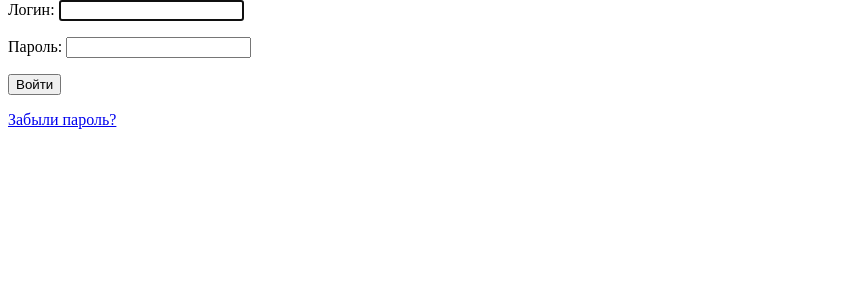
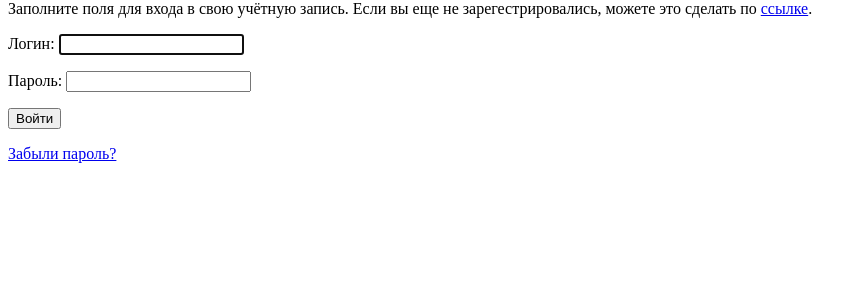
Before and after one commit to ilya-baykov/social_web, a Django app: page /account/login/ in a window 1280 px wide. Shown: the part 42-342 px from the top of the page, without its empty margins (0-867 px from the left). Run offline with Django 4.2, Linux system fonts and the light colour scheme.

Commit message:
Добавил переход на страницу регистрации

```diff
--- a/bookmarks/account/templates/registration/login.html
+++ b/bookmarks/account/templates/registration/login.html
@@ -5,7 +5,8 @@
 
 {% block content %}
 {% include 'account/includes/header_registration_block.html' %}
-
+<p>Заполните поля для входа в свою учётную запись. Если вы еще не зарегестрировались, можете это сделать по
+    <a href="{% url 'register' %}">ссылке</a>.</p>
 <form action="{% url 'login' %}" method="post">
     {{form.as_p}}
     {% csrf_token %}
@@ -15,7 +16,4 @@
 <a href="{% url 'password_reset' %}">Забыли пароль?</a>
 
 
-
-
-
 {% endblock %}
```
